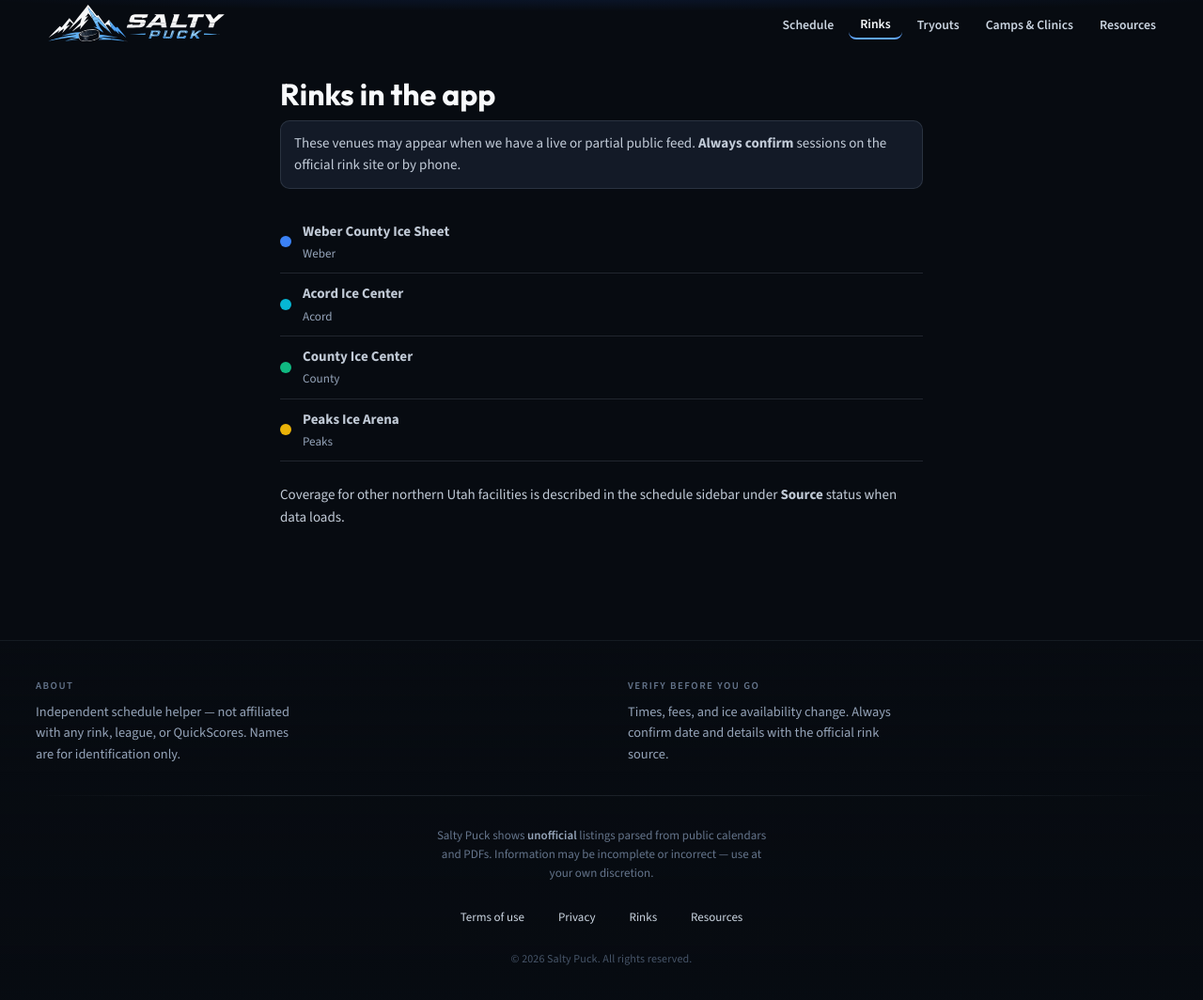
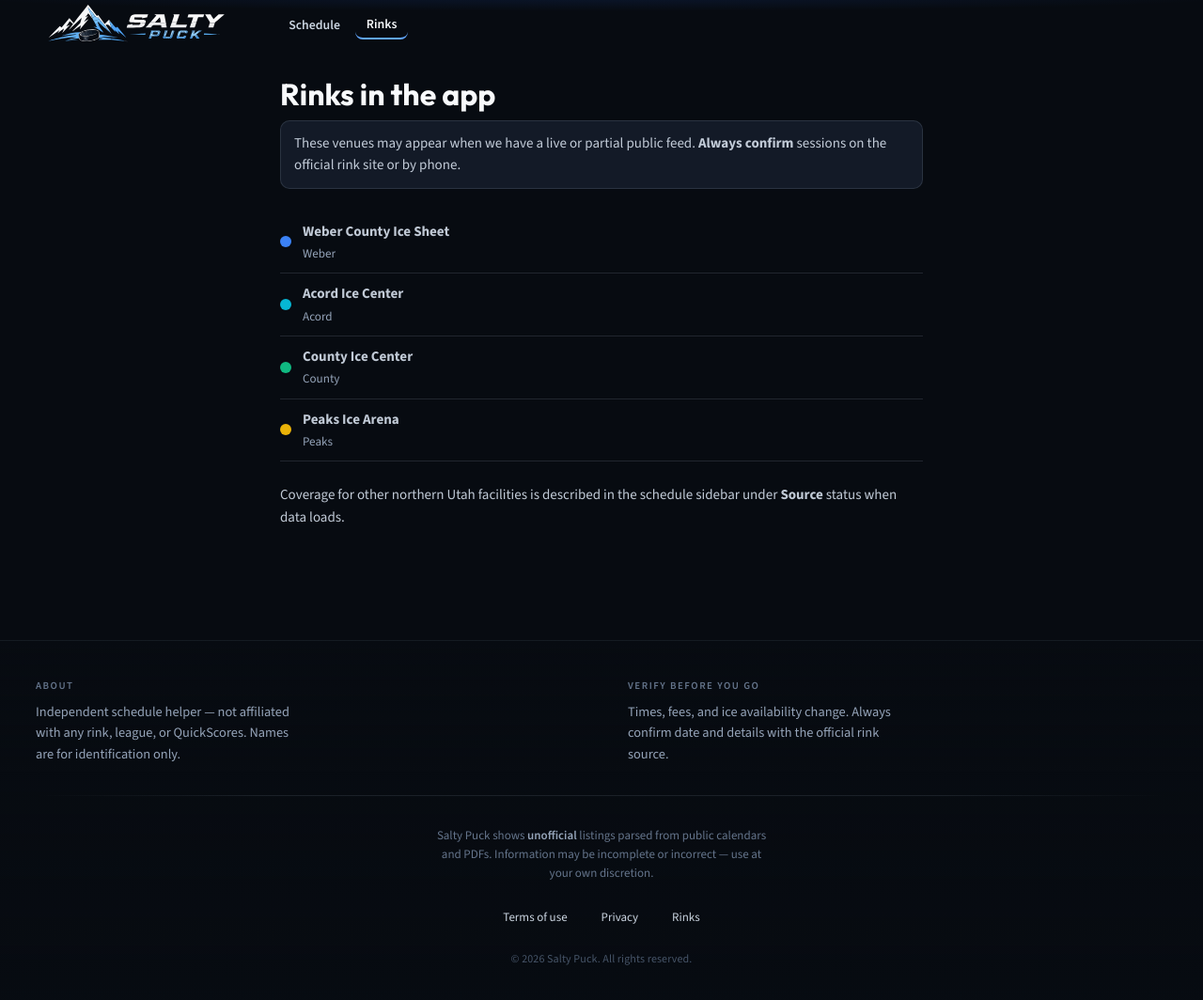
Before and after one commit to coryjones5757/stick-puck-local, a React (Vite) app: page /rinks in a window 1280 px wide. Shown: the whole page at 94% size. Built offline with nearby package versions, Linux system fonts and the light colour scheme.

Commit message:
Refine schedule UI and PDF event handling
Co-authored-by: Cursor <cursoragent@cursor.com>

```diff
--- a/src/App.css
+++ b/src/App.css
@@ -99,9 +99,9 @@ main.page.dashboard {
   display: flex;
   align-items: center;
   gap: 4px;
-  margin-left: auto;
+  margin-left: clamp(12px, 2.2vw, 28px);
   flex-wrap: nowrap;
-  justify-content: flex-end;
+  justify-content: flex-start;
   min-width: 0;
   height: 100%;
   max-height: var(--header-bar, 52px);
@@ -135,7 +135,7 @@ main.page.dashboard {
   position: relative;
   /* Tucks under the nav — header (higher z-index) masks the top of the photo */
   margin-top: -52px;
-  min-height: clamp(260px, 36vw, 420px);
+  min-height: clamp(208px, 29vw, 336px);
   border-radius: 0 0 18px 18px;
   overflow: hidden;
   border: none;
@@ -171,10 +171,10 @@ main.page.dashboard {
 .hero-cinematic__inner {
   position: relative;
   z-index: 3;
-  padding: clamp(64px, 8vw, 104px) 16px clamp(14px, 2vw, 22px);
+  padding: clamp(64px, 8vw, 104px) 16px clamp(10px, 1.6vw, 18px);
   max-width: 1240px;
   margin: 0 auto;
-  min-height: min(300px, 48vh);
+  min-height: min(240px, 38vh);
 }
 
 .hero-title {
@@ -381,8 +381,9 @@ main.page.dashboard {
   .nav-links {
     flex-shrink: 1;
     flex-wrap: nowrap;
-    justify-content: flex-end;
+    justify-content: flex-start;
     gap: 0;
+    margin-left: 6px;
     min-width: 0;
   }
 
@@ -1396,9 +1397,10 @@ select:disabled {
 
 /* —— Hero disclaimer + legal / simple pages —— */
 .hero-disclaimer {
-  margin: 6px 0 0;
+  margin: 12px 0 0;
   max-width: 52ch;
   font-size: 0.88rem;
+  font-weight: 600;
   line-height: 1.45;
   color: rgba(226, 232, 240, 0.88);
 }
--- a/src/ScheduleView.tsx
+++ b/src/ScheduleView.tsx
@@ -599,7 +599,7 @@ export function ScheduleView() {
             </h1>
             <p className="hero-sub">Sessions from Ogden to Provo.</p>
             <p className="hero-disclaimer">
-              <strong>Independent site — not affiliated with any rink.</strong> Confirm every session time and fee with
+              This is an independent site not affiliated with any rink, so please confirm every session time and fee with
               the facility.
             </p>
           </div>
--- a/src/components/SiteFooter.tsx
+++ b/src/components/SiteFooter.tsx
@@ -43,9 +43,6 @@ export function SiteFooter() {
             <Link className="site-footer__link" to="/rinks">
               Rinks
             </Link>
-            <Link className="site-footer__link" to="/resources">
-              Resources
-            </Link>
           </nav>
           <p className="site-footer__copyright">© {year} Salty Puck. All rights reserved.</p>
         </div>
--- a/src/components/SiteHeader.tsx
+++ b/src/components/SiteHeader.tsx
@@ -20,15 +20,6 @@ export function SiteHeader() {
           <NavLink to="/rinks" className={navClass}>
             Rinks
           </NavLink>
-          <NavLink to="/resources#tryouts" className={navClass}>
-            Tryouts
-          </NavLink>
-          <NavLink to="/resources#camps" className={navClass}>
-            Camps &amp; Clinics
-          </NavLink>
-          <NavLink to="/resources" className={navClass}>
-            Resources
-          </NavLink>
         </nav>
       </div>
     </header>
--- a/vite-plugin-api.ts
+++ b/vite-plugin-api.ts
@@ -41,14 +41,14 @@ async function waitForApiReady(base: string, timeoutMs = 20000) {
   throw new Error(`API did not become ready at ${base} within ${timeoutMs}ms`)
 }
 
-async function ensureApiRunning(apiPort: number): Promise<() => void> {
+async function ensureApiRunning(apiPort: number): Promise<void> {
   const base = `http://127.0.0.1:${apiPort}`
 
   try {
     const res = await fetch(`${base}/health`, { signal: AbortSignal.timeout(800) })
     if (res.ok) {
       console.log(`\n[saltypuck] API already running at ${base}\n`)
-      return () => {}
+      return
     }
   } catch {
     /* proceed to spawn */
@@ -78,10 +78,6 @@ async function ensureApiRunning(apiPort: number): Promise<() => void> {
   }
 
   registerProcessShutdown()
-
-  return () => {
-    shutdownApiChild()
-  }
 }
 
 /**
@@ -94,10 +90,10 @@ export function saltypuckApiPlugin(apiPort = 8787): Plugin {
     name: 'saltypuck-api',
     apply: 'serve',
     configureServer() {
-      return ensureApiRunning(apiPort)
+      void ensureApiRunning(apiPort)
     },
     configurePreviewServer() {
-      return ensureApiRunning(apiPort)
+      void ensureApiRunning(apiPort)
     },
   }
 }
```
Also changed, not shown: server.mjs (+10 -2 lines).
